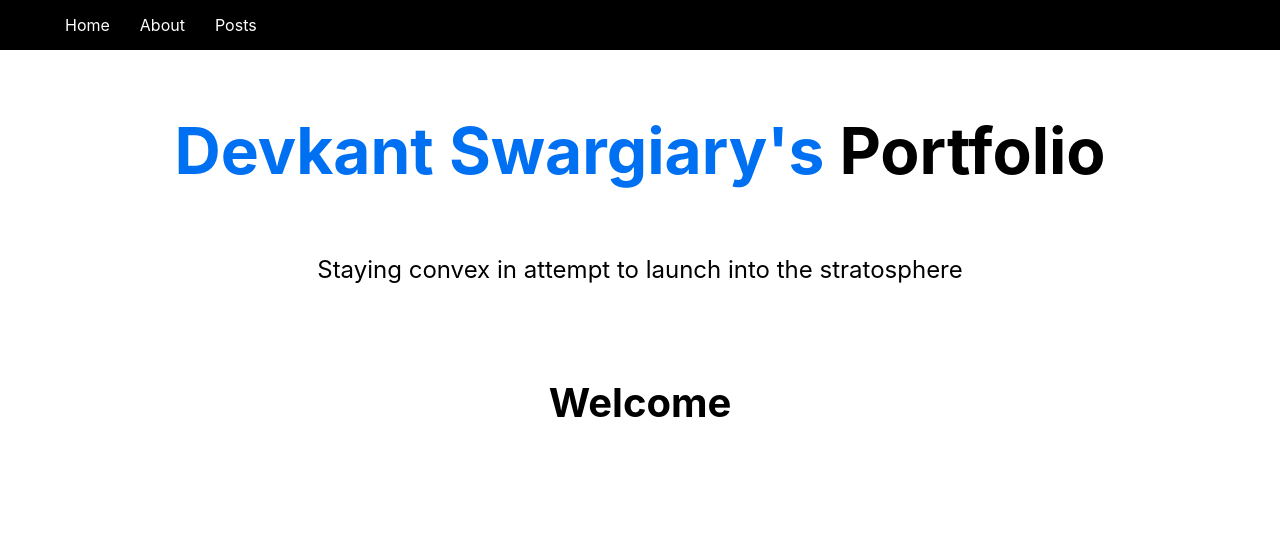
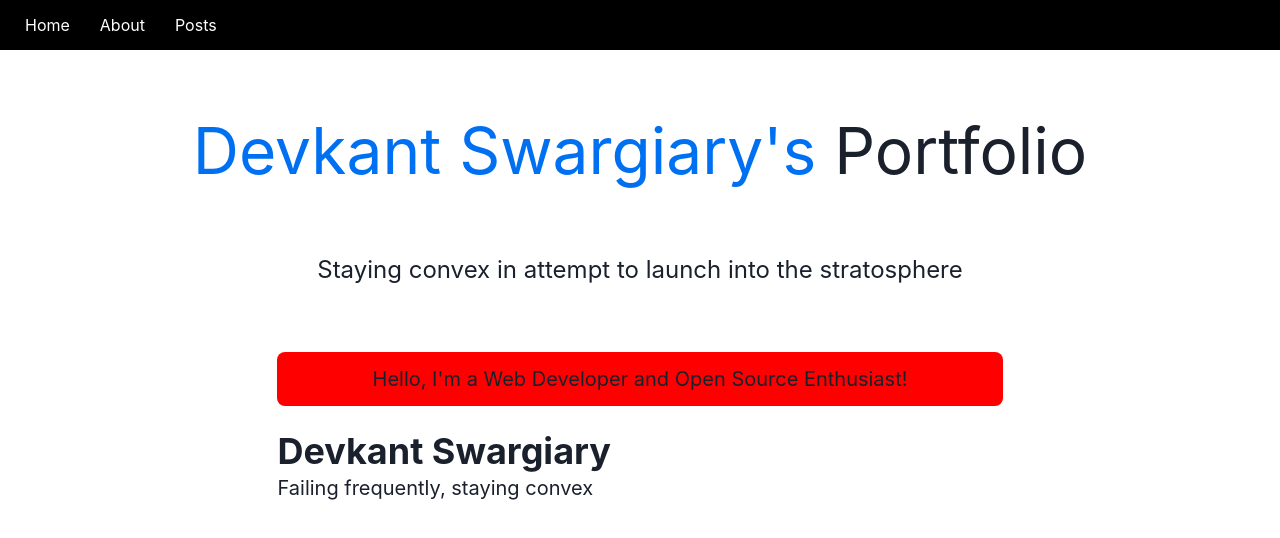
Before and after one commit to Devkant21/NEXTJS_WEB, a Next.js app: page / in a window 1280 px wide. Shown: the top 538 px of the page. Built offline with nearby package versions, Linux system fonts and the light colour scheme.

Commit message:
Humburger added

```diff
--- /dev/null
+++ b/components/logo.js
@@ -0,0 +1,44 @@
+import Link from "next/link";
+import { Image } from "next/image";
+import { Text, useColorModeValue } from "@chakra-ui/react";
+
+import styled from "@emotion/styled";
+
+const LogoBox = styled.span`
+font-weight: bold;
+font-size: 18px;
+display: inline-flex;
+align-items: center;
+height:  30px;
+line-height: 20px;
+padding: 10px;
+
+&:hover img {
+    transform: rotate(20deg);
+}
+`
+
+const Logo = () => {
+    const footPrintImg = `/images/footprint${useColorModeValue('', '-dark')}.png`
+
+    return (
+        <Link href="/">
+            <a>
+                <LogoBox>
+                    <Image src={footPrintImg} width={20} height={20} alt="logo" />
+                </LogoBox>
+                <Text
+                color={useColorModeValue('gray.800','whiteAlpha.900')}
+                fontFamily='M PLUS 1c'
+                fontWeight="bold"
+                ml={3}>
+
+                </Text>
+            </a>
+        </Link>
+
+    )
+}
+
+
+export default Logo
--- a/package.json
+++ b/package.json
@@ -8,6 +8,7 @@
     "lint": "next lint"
   },
   "dependencies": {
+    "@chakra-ui/icons": "^1.1.5",
     "@chakra-ui/react": "^1.8.3",
     "@emotion/react": "^11.7.1",
     "@emotion/styled": "^11.6.0",
--- a/pages/_app.js
+++ b/pages/_app.js
@@ -1,11 +1,14 @@
 import Layout from '../components/Layout'
 import '../styles/globals.css'
+import { ChakraProvider } from '@chakra-ui/react'
 
-function MyApp({ Component, pageProps }) {
+const MyApp = ({ Component, pageProps, router }) => {
   return (
-    <Layout>
-        <Component {...pageProps} />
-    </Layout>
+    <ChakraProvider>
+      <Layout router={router}>
+        <Component {...pageProps} key={router.route}/>
+      </Layout>
+    </ChakraProvider>
   )
 }
 
--- a/pages/index.js
+++ b/pages/index.js
@@ -1,21 +1,45 @@
 import Head from 'next/head'
-export default function Home() {
+import { Container, Box, Heading } from '@chakra-ui/react'
+const Home = () => {
   return (
-    <div>
-      <Head>
-          <title>
-            Website
-          </title>
-          <meta name='keywords' content='web dev, programming, github'/>
+    <Container>
+      <Box borderRadius="lg" bg="red" p={3} mb={6} align="center">
+        Hello, I&apos;m a Web Developer and Open Source Enthusiast!
+      </Box>
+      <Box display={{md:'flex'}}>
+        <Box flexGrow={1}>
+          <Heading as="h2" variant="page-title">
+            Devkant Swargiary
+          </Heading>
+          <p>Failing frequently, staying convex</p>
+        </Box>
 
-          {/* meta name consist of keywords for the seo */}
-      </Head>
-        <h1>Welcome</h1>
-    </div>
+      </Box>
+      </Container>
+  )
+}
+export default Home
+
+
+
+        // {/* <div>
+    //  / <Head>
+          // <title>
+            // Website
+          // </title>
+          // <meta name='keywords' content='web dev, programming, github'/>
+
+          /* meta name consist of keywords for the seo */
+    //   </Head>
+    //     <h1>Welcome</h1>
+    // </div> */}
+
+
 
     // everything should be inside the div
-  )
-}
+
+
+
 
 
 // export const getStaticProps = async () => {
--- a/pages/posts.js
+++ b/pages/posts.js
@@ -23,9 +23,5 @@ const posts = () => (
             </Section>
         </Container>
       </Layout>
-
   )
-
-
-
 export default posts
```
Also changed, not shown: components/Nav.js (+6 -1 lines), 1 other file (tests, documents, lock files or other folders).
